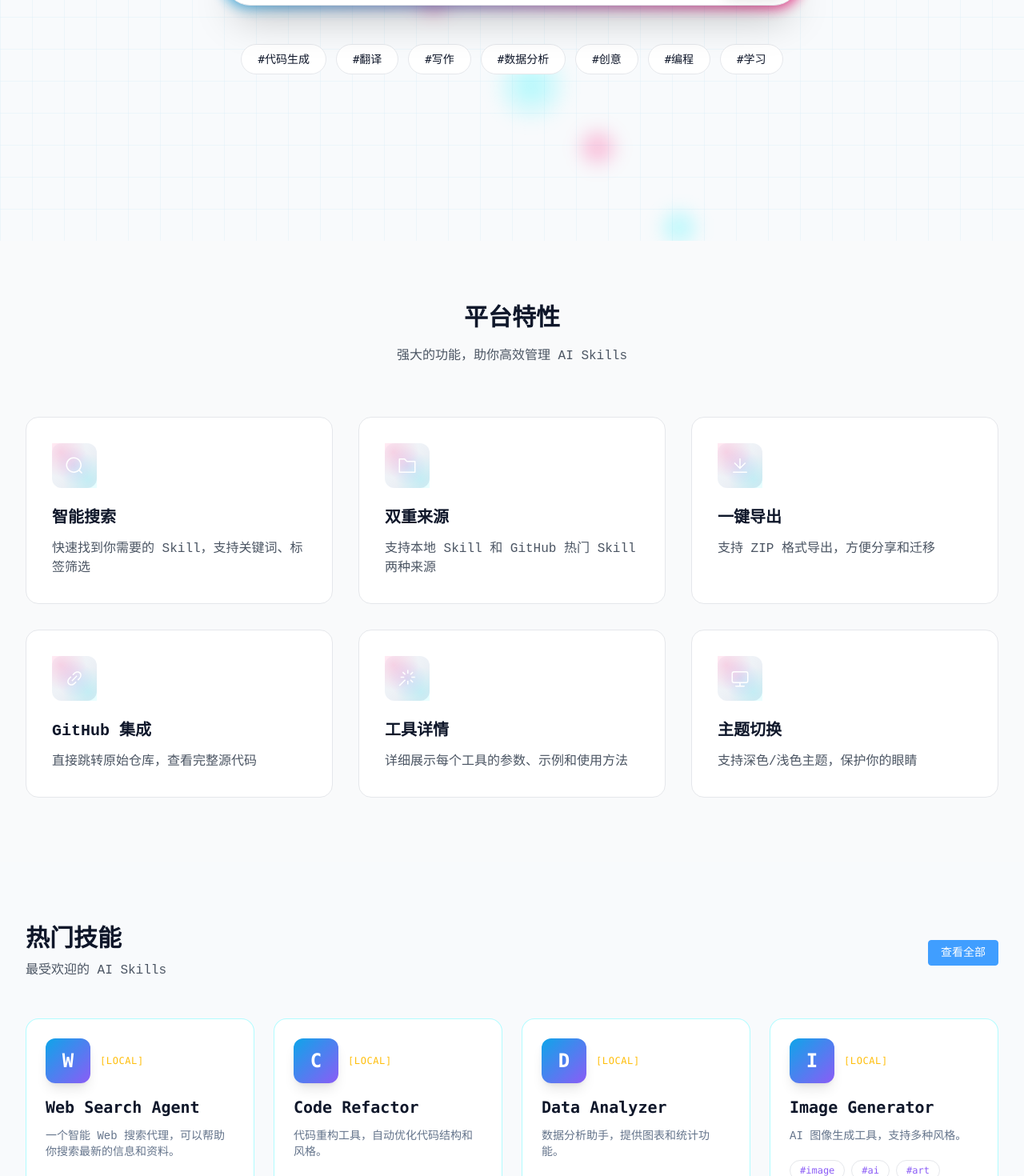
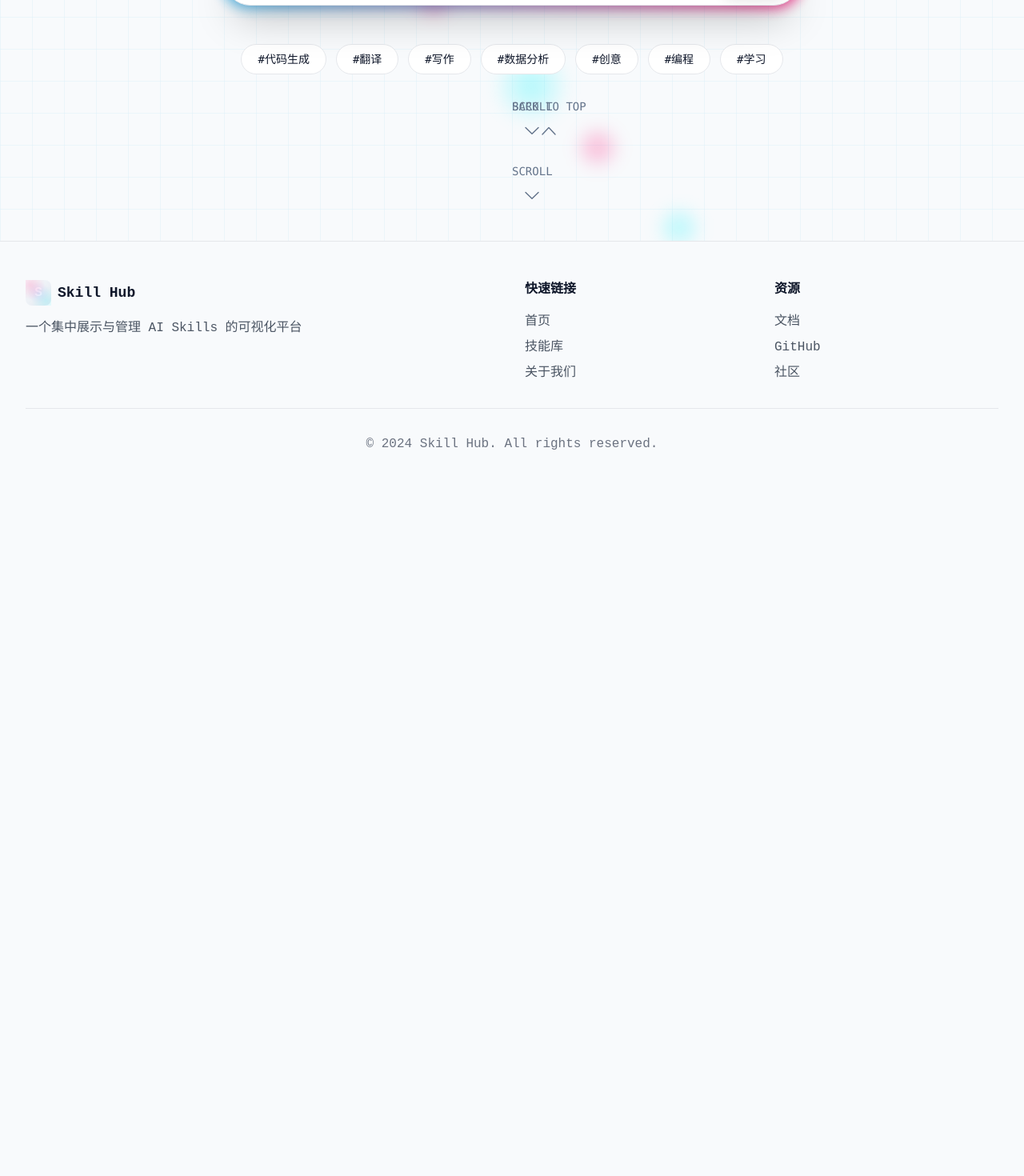
Before and after one commit to blankls/skill-hub, a Vue app: page / in a window 1280 px wide. Shown: the part 580-2050 px from the top of the page at 80% size. After the commit the page ends 1195 px from the top, so only its background shows below. Built offline with nearby package versions, Linux system fonts and the light colour scheme.

Commit message:
feat: homepage paginated scroll mode

```diff
--- a/src/modules/home/HomePage.vue
+++ b/src/modules/home/HomePage.vue
@@ -1,8 +1,31 @@
 <template>
-  <div>
-    <HeroSection />
-    <FeaturesSection />
-    <PopularSkills />
+  <div class="snap-y snap-mandatory overflow-y-scroll h-screen scroll-smooth">
+    <!-- Page 1: Hero -->
+    <section class="snap-start h-screen w-full relative">
+      <HeroSection />
+      <div class="absolute bottom-8 left-1/2 -translate-x-1/2 flex flex-col items-center gap-2 text-[var(--text-muted)] cursor-pointer animate-bounce" @click="scrollToPage(1)">
+        <span class="font-mono text-sm">SCROLL</span>
+        <el-icon class="text-2xl"><ArrowDown /></el-icon>
+      </div>
+    </section>
+
+    <!-- Page 2: Features -->
+    <section class="snap-start h-screen w-full flex items-center" id="features">
+      <FeaturesSection />
+      <div class="absolute bottom-8 left-1/2 -translate-x-1/2 flex flex-col items-center gap-2 text-[var(--text-muted)] cursor-pointer animate-bounce" @click="scrollToPage(2)">
+        <span class="font-mono text-sm">SCROLL</span>
+        <el-icon class="text-2xl"><ArrowDown /></el-icon>
+      </div>
+    </section>
+
+    <!-- Page 3: Popular Skills -->
+    <section class="snap-start h-screen w-full flex items-center" id="skills">
+      <PopularSkills />
+      <div class="absolute bottom-8 left-1/2 -translate-x-1/2 flex flex-col items-center gap-2 text-[var(--text-muted)] cursor-pointer animate-bounce" @click="scrollToTop">
+        <span class="font-mono text-sm">BACK TO TOP</span>
+        <el-icon class="text-2xl"><ArrowUp /></el-icon>
+      </div>
+    </section>
   </div>
 </template>
 
@@ -10,4 +33,20 @@
 import HeroSection from './components/HeroSection.vue'
 import FeaturesSection from './components/FeaturesSection.vue'
 import PopularSkills from './components/PopularSkills.vue'
+import { ArrowDown, ArrowUp } from '@element-plus/icons-vue'
+
+const scrollToPage = (pageIndex: number) => {
+  const sectionHeight = window.innerHeight
+  window.scrollTo({
+    top: sectionHeight * (pageIndex + 1),
+    behavior: 'smooth'
+  })
+}
+
+const scrollToTop = () => {
+  window.scrollTo({
+    top: 0,
+    behavior: 'smooth'
+  })
+}
 </script>
--- a/src/modules/home/components/FeaturesSection.vue
+++ b/src/modules/home/components/FeaturesSection.vue
@@ -1,19 +1,21 @@
 <template>
-  <section id="features" class="py-20 bg-gray-50 dark:bg-gray-900/50">
+  <section class="w-full h-full py-16 flex items-center bg-[var(--dark-bg)]">
     <div class="max-w-7xl mx-auto px-4 sm:px-6 lg:px-8">
       <div class="text-center mb-16">
-        <h2 class="text-3xl font-bold mb-4">平台特性</h2>
-        <p class="text-gray-600 dark:text-gray-400 max-w-2xl mx-auto">
-          强大的功能，助你高效管理 AI Skills
+        <h2 class="text-4xl font-bold mb-4 text-[var(--text-light)] font-mono">
+          PLATFORM FEATURES
+        </h2>
+        <p class="text-[var(--text-muted)] max-w-2xl mx-auto text-lg">
+          Powerful Features for Efficient AI Skill Management
         </p>
       </div>
       <div class="grid md:grid-cols-3 gap-8">
-        <div v-for="feature in features" :key="feature.title" class="bg-white dark:bg-dark-card p-8 rounded-2xl border border-gray-200 dark:border-dark-border hover:shadow-lg transition-shadow">
-          <div class="w-14 h-14 rounded-xl gradient-bg flex items-center justify-center text-white text-2xl mb-6">
+        <div v-for="feature in features" :key="feature.title" class="skill-card p-8">
+          <div class="w-14 h-14 rounded-xl bg-gradient-to-br from-[var(--neon-cyan)] to-[var(--neon-purple)] flex items-center justify-center text-white text-2xl mb-6 shadow-lg">
             <el-icon><component :is="feature.icon" /></el-icon>
           </div>
-          <h3 class="text-xl font-semibold mb-3">{{ feature.title }}</h3>
-          <p class="text-gray-600 dark:text-gray-400">{{ feature.description }}</p>
+          <h3 class="text-xl font-semibold mb-3 text-[var(--text-light)] font-mono">{{ feature.title }}</h3>
+          <p class="text-[var(--text-muted)]">{{ feature.description }}</p>
         </div>
       </div>
     </div>
@@ -27,33 +29,33 @@ import { Search, Folder, Download, Link, MagicStick, Monitor } from '@element-pl
 const features = ref([
   {
     icon: Search,
-    title: '智能搜索',
-    description: '快速找到你需要的 Skill，支持关键词、标签筛选'
+    title: 'SMART SEARCH',
+    description: 'Quickly find the skills you need with keyword and tag filtering'
   },
   {
     icon: Folder,
-    title: '双重来源',
-    description: '支持本地 Skill 和 GitHub 热门 Skill 两种来源'
+    title: 'DUAL SOURCES',
+    description: 'Supports both local skills and popular GitHub skills'
   },
   {
     icon: Download,
-    title: '一键导出',
-    description: '支持 ZIP 格式导出，方便分享和迁移'
+    title: 'ONE-CLICK EXPORT',
+    description: 'Export in ZIP format for easy sharing and migration'
   },
   {
     icon: Link,
-    title: 'GitHub 集成',
-    description: '直接跳转原始仓库，查看完整源代码'
+    title: 'GITHUB INTEGRATION',
+    description: 'Jump directly to original repositories and view full source code'
   },
   {
     icon: MagicStick,
-    title: '工具详情',
-    description: '详细展示每个工具的参数、示例和使用方法'
+    title: 'TOOL DETAILS',
+    description: 'Detailed display of each tool\'s parameters, examples, and usage'
   },
   {
     icon: Monitor,
-    title: '主题切换',
-    description: '支持深色/浅色主题，保护你的眼睛'
+    title: 'THEME TOGGLE',
+    description: 'Supports dark/light themes to protect your eyes'
   }
 ])
 </script>
--- a/src/modules/home/components/PopularSkills.vue
+++ b/src/modules/home/components/PopularSkills.vue
@@ -1,13 +1,19 @@
 <template>
-  <section class="py-20">
+  <section class="w-full h-full py-16 flex items-center bg-[var(--dark-bg)]">
     <div class="max-w-7xl mx-auto px-4 sm:px-6 lg:px-8">
       <div class="flex items-center justify-between mb-12">
         <div>
-          <h2 class="text-3xl font-bold mb-2">热门技能</h2>
-          <p class="text-gray-600 dark:text-gray-400">最受欢迎的 AI Skills</p>
+          <h2 class="text-4xl font-bold mb-2 text-[var(--text-light)] font-mono">
+            POPULAR SKILLS
+          </h2>
+          <p class="text-[var(--text-muted)]">
+            Most Popular AI Skills
+          </p>
         </div>
         <router-link to="/skills">
-          <el-button type="primary">查看全部</el-button>
+          <el-button type="primary" class="bg-gradient-to-r from-[var(--neon-cyan)] to-[var(--neon-purple)] border-none text-white font-bold font-mono">
+            VIEW ALL
+          </el-button>
         </router-link>
       </div>
       <div class="grid md:grid-cols-2 lg:grid-cols-4 gap-6">
@@ -26,11 +32,12 @@ const skillStore = useSkillStore()
 
 const popularSkills = computed(() => {
   return [...skillStore.skills]
-    .sort((a, b) => b.downloadCount - a.downloadCount)
     .slice(0, 4)
 })
 
 onMounted(() => {
-  skillStore.loadSkills()
+  if (skillStore.skills.length === 0) {
+    skillStore.loadSkills()
+  }
 })
 </script>
```
